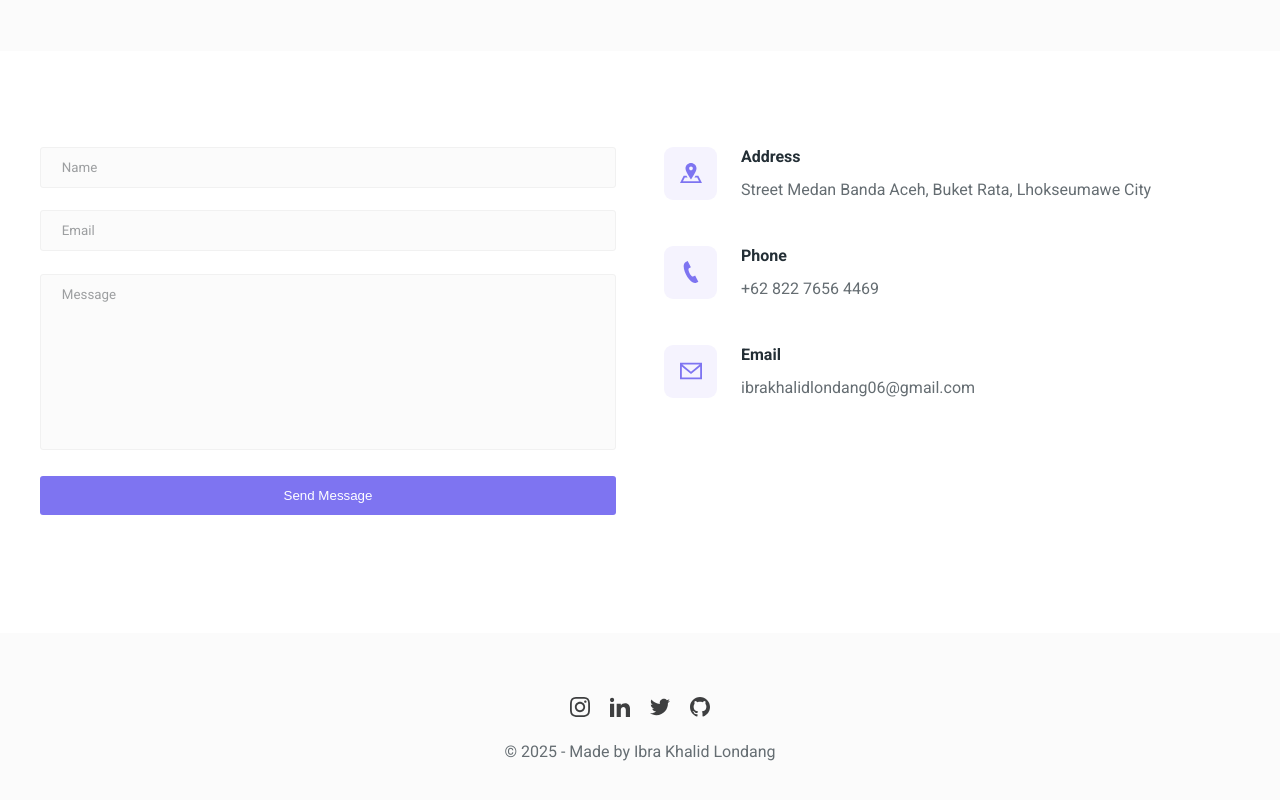
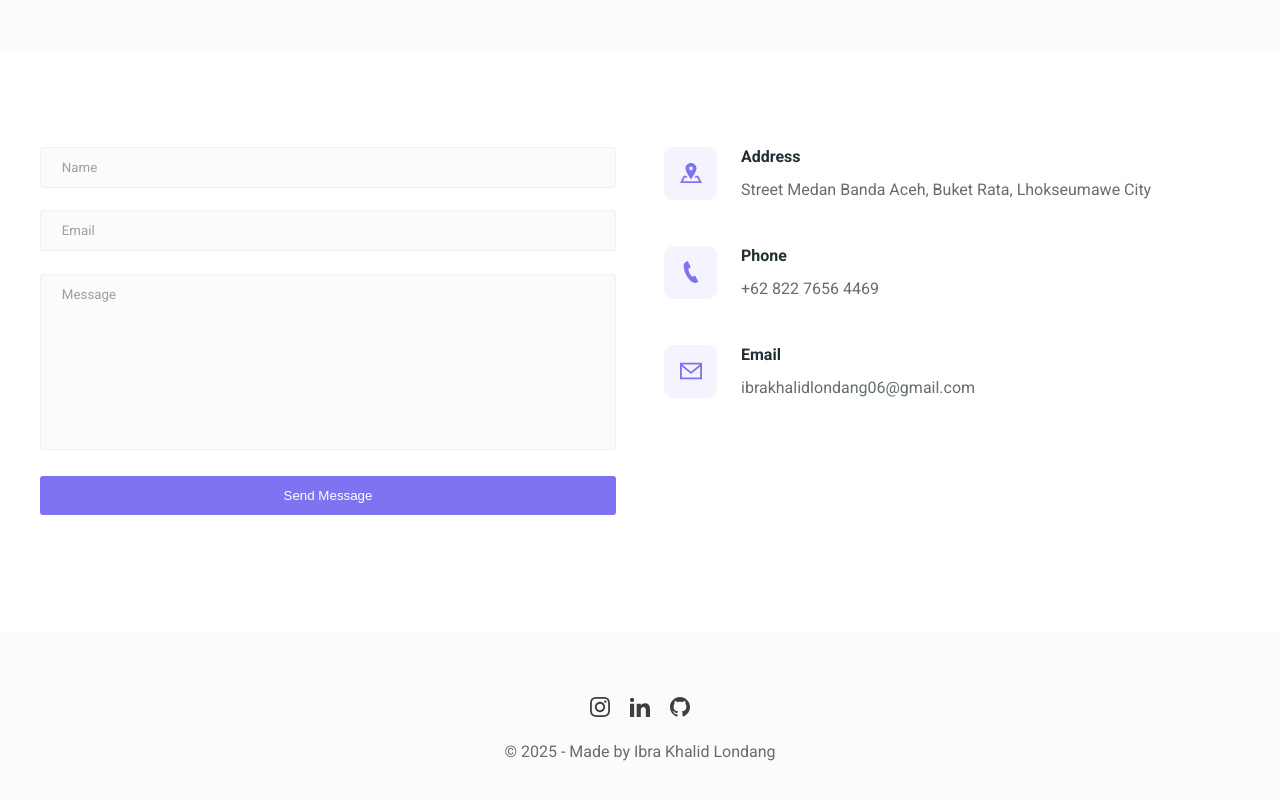
Before and after one commit to Ibra-Khalid-Londang/Ibra-Khalid-Londang.github.io, a plain HTML site: page index.html in a window 1280 px wide. Shown: the part 2935-3735 px from the top of the page. Drawn offline with Linux system fonts and the light colour scheme.

Commit message:
portofolio

```diff
--- a/index.html
+++ b/index.html
@@ -23,7 +23,7 @@
               <li><a href="#skills">Skills</a></li>
               <li><a href="#contact">Contact</a></li>
               <li>
-                <a href="/Pdf/CV.pdf" target="_blank">
+                <a href="Pdf/CV Ibra Khalid.pdf" target="_blank">
                   <button class="btn">Resume</button>
                 </a>
               </li>
@@ -404,7 +404,7 @@
           </svg>
         </a>
 
-        <a href="#">
+        <a href="linkedin.com/in/ibra-khalid-londang-713909365">
           <svg
             xmlns="http://www.w3.org/2000/svg"
             width="20"
@@ -417,18 +417,6 @@
           </svg>
         </a>
 
-        <a href="#">
-          <svg
-            xmlns="http://www.w3.org/2000/svg"
-            width="20"
-            height="20"
-            viewBox="0 0 24 24"
-          >
-            <path
-              d="M24 4.557c-.883.392-1.832.656-2.828.775 1.017-.609 1.798-1.574 2.165-2.724-.951.564-2.005.974-3.127 1.195-.897-.957-2.178-1.555-3.594-1.555-3.179 0-5.515 2.966-4.797 6.045-4.091-.205-7.719-2.165-10.148-5.144-1.29 2.213-.669 5.108 1.523 6.574-.806-.026-1.566-.247-2.229-.616-.054 2.281 1.581 4.415 3.949 4.89-.693.188-1.452.232-2.224.084.626 1.956 2.444 3.379 4.6 3.419-2.07 1.623-4.678 2.348-7.29 2.04 2.179 1.397 4.768 2.212 7.548 2.212 9.142 0 14.307-7.721 13.995-14.646.962-.695 1.797-1.562 2.457-2.549z"
-            />
-          </svg>
-        </a>
 
         <a href="https://github.com/Ibra-Khalid-Londang">
           <svg
```
Also changed, not shown: 1 other file.
